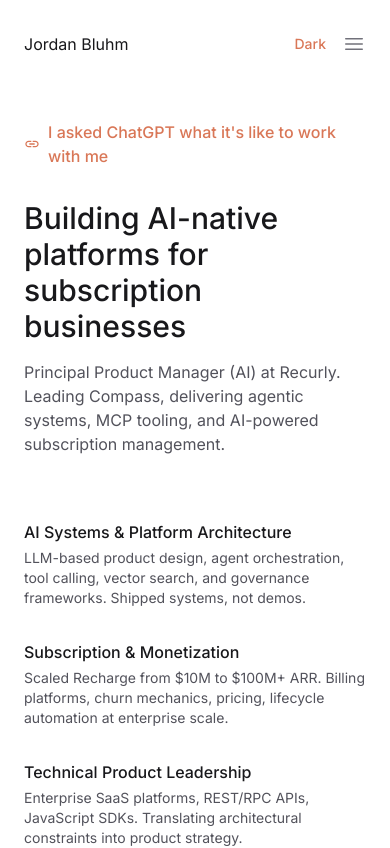
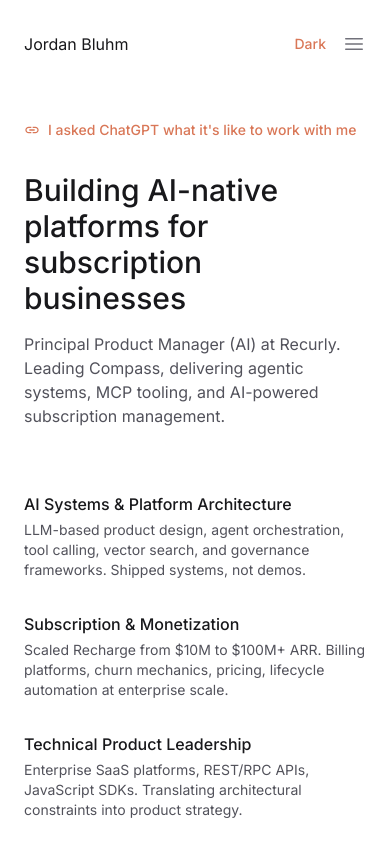
Before and after one commit to jmbluhm/professional-site, a Next.js app: page / in a window 390 px wide. Shown: the top 848 px of the page. Built offline with nearby package versions, Linux system fonts and the light colour scheme.

Commit message:
fixing line break on main link

```diff
--- a/src/app/page.tsx
+++ b/src/app/page.tsx
@@ -58,7 +58,7 @@ export default function Home() {
         <div className="mb-8">
           <a
             href="/content/chatgpt-perspective"
-            className="flex items-center gap-2 font-medium hover:text-zinc-600 dark:hover:text-zinc-400"
+            className="flex items-center gap-2 text-sm md:text-base font-medium hover:text-zinc-600 dark:hover:text-zinc-400"
             style={{ color: '#D97757' }}
           >
             <svg
```
